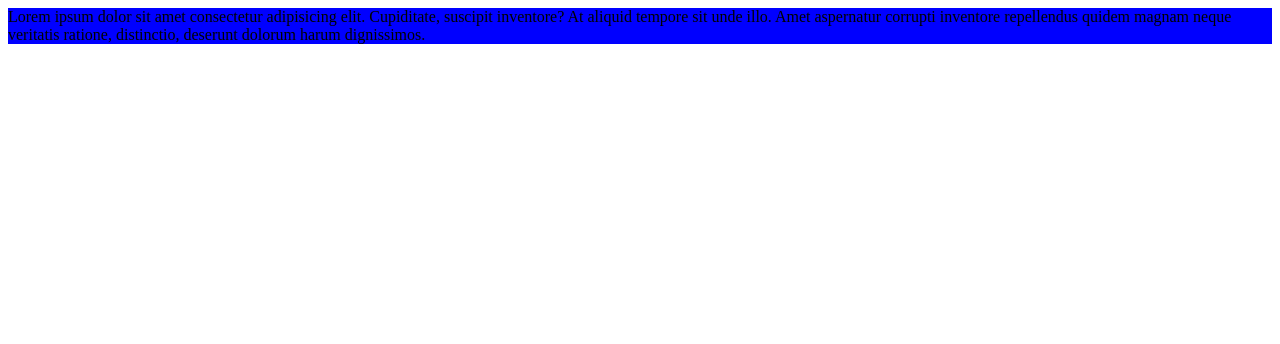
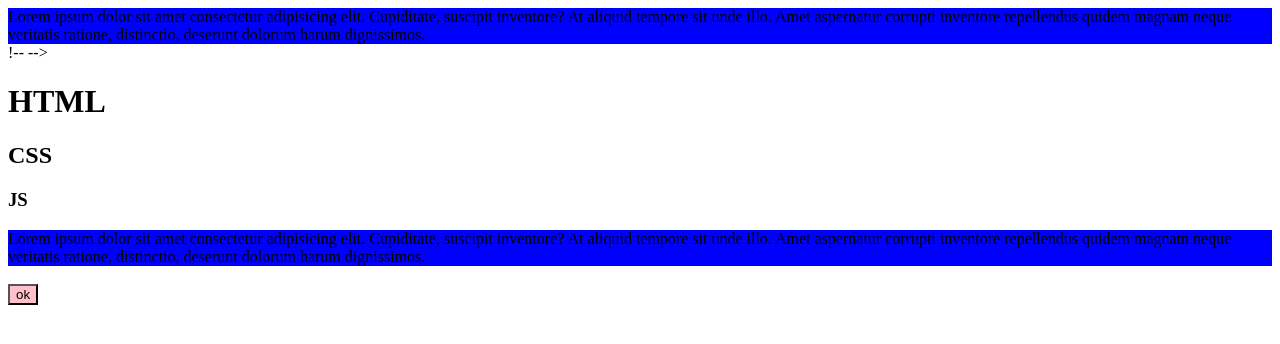
Before and after one commit to remeez000/css, a plain HTML site: page sample/index.html in a window 1280 px wide. Drawn offline with Linux system fonts and the light colour scheme.

Commit message:
Update index.html
html

```diff
--- a/sample/index.html
+++ b/sample/index.html
@@ -13,6 +13,26 @@
 
 <body>
     <div id="box" >Lorem ipsum dolor sit amet consectetur adipisicing elit. Cupiditate, suscipit inventore? At aliquid tempore sit unde illo. Amet aspernatur corrupti inventore repellendus quidem magnam neque veritatis ratione, distinctio, deserunt dolorum harum dignissimos.</div>
+
+!--  <style>
+        #box{background-color: blue;}
+    </style>  -->
+    <link rel="stylesheet" href="style.css">
+     <!-- <style>
+      #btn{
+        background-color: blue;
+      }
+    </style> -->
+</head>
+
+<body>
+    <h1 class="heading">HTML</h1>
+    <h2 class="heading">CSS</h2>
+    <h3 class="heading">JS</h3>
+    <div id="box" >Lorem ipsum dolor sit amet consectetur adipisicing elit. Cupiditate, suscipit inventore? At aliquid tempore sit unde illo. Amet aspernatur corrupti inventore repellendus quidem magnam neque veritatis ratione, distinctio, deserunt dolorum harum dignissimos.</div>
+     <br>
+    <button id="btn" style="background-color: pink;">ok</button>
+
 
 
 
```
